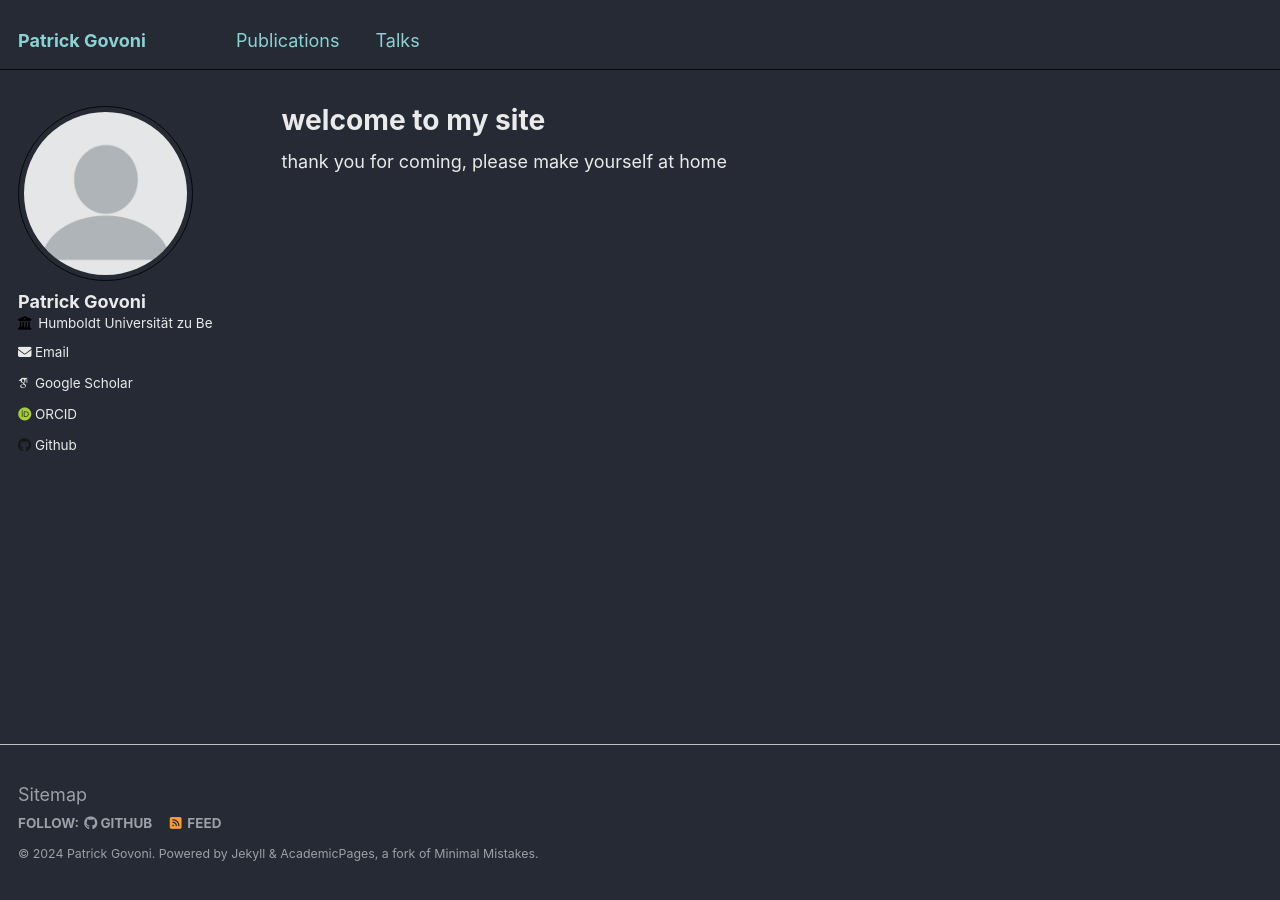
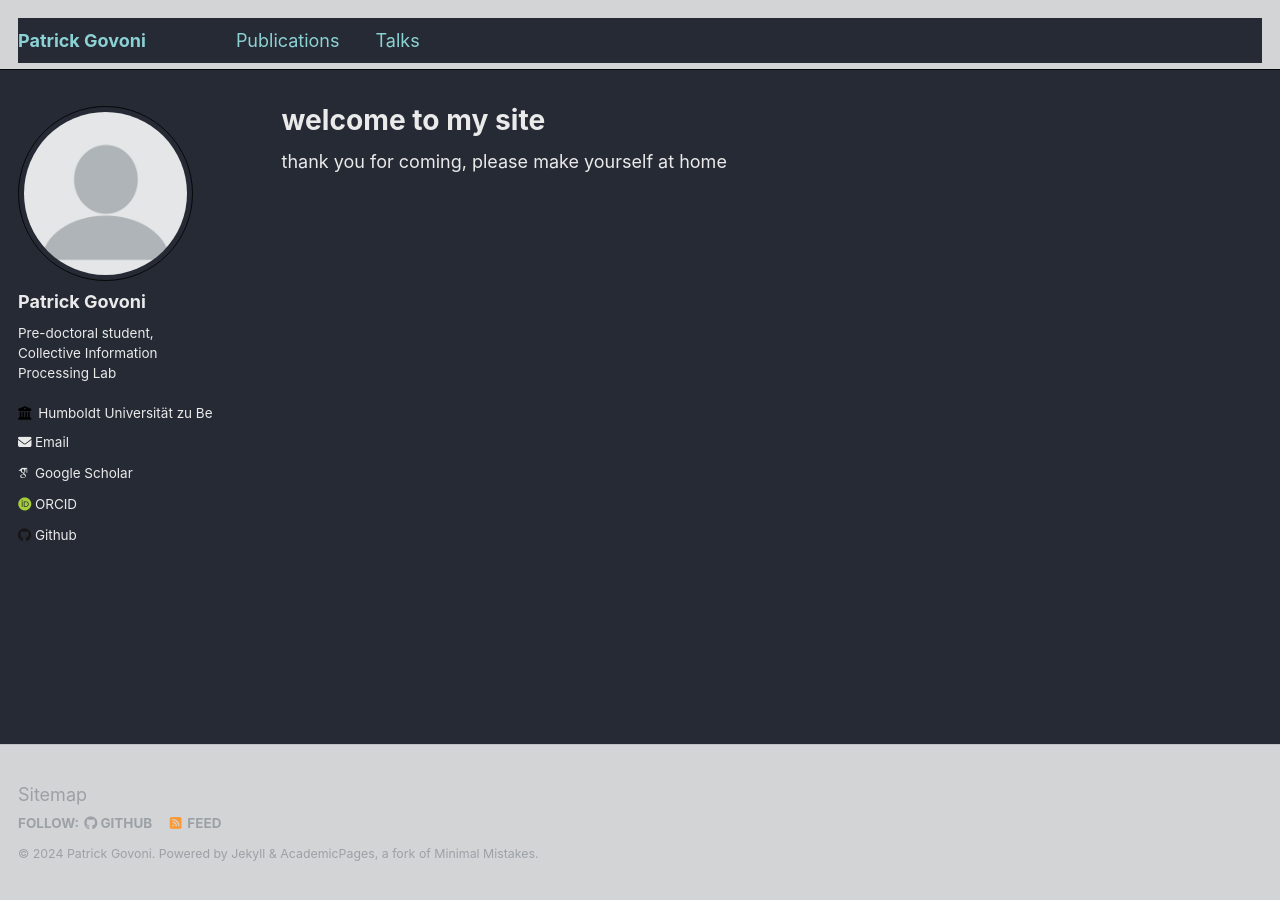
Before and after one commit to pgovoni21/pgovoni21.github.io, a Jekyll site: the page built from _pages/about.md, in a window 1280 px wide. Built offline with Jekyll 4.4.1, drawn with Linux system fonts in a browser that asks for light colours; some web fonts are replaced.

Commit message:
color head/foot

```diff
--- a/_config.yml
+++ b/_config.yml
@@ -24,7 +24,7 @@ author:
   avatar           : "profile.png"
   name             : "Patrick Govoni"
   pronouns         : # example: "she/her"
-  bio              : #"Short biography for the left-hand sidebar"
+  bio              : "Pre-doctoral student, Collective Information Processing Lab"
   location         : #"Berlin"
   employer         : "Humboldt Universität zu Berlin"
   uri              : # URL
@@ -281,22 +281,22 @@ sass:
 permalink: /:categories/:title/
 # paginate: 5 # amount of posts to show
 # paginate_path: /page:num/
-timezone: America/Los_Angeles # http://en.wikipedia.org/wiki/List_of_tz_database_time_zones
+timezone: Europe/Berlin # http://en.wikipedia.org/wiki/List_of_tz_database_time_zones
 
 
 # Plugins
 plugins:
   - jekyll-paginate
-  - jekyll-sitemap
+  # - jekyll-sitemap
   - jekyll-gist
-  - jekyll-feed
+  # - jekyll-feed
   - jekyll-redirect-from
 # mimic GitHub Pages with --safe
 whitelist:
   - jekyll-paginate
-  - jekyll-sitemap
+  # - jekyll-sitemap
   - jekyll-gist
-  - jekyll-feed
+  # - jekyll-feed
   - jemoji
 
 
--- a/_sass/_footer.scss
+++ b/_sass/_footer.scss
@@ -20,7 +20,7 @@
           animation: intro 0.3s both;
   -webkit-animation-delay: 0.45s;
           animation-delay: 0.45s;
-  background-color: #252a34;
+  background-color: mix(#fff, #252a34, 80%);
   border-top: 1px solid $light-gray;
 
   footer {
--- a/_sass/_masthead.scss
+++ b/_sass/_masthead.scss
@@ -4,7 +4,7 @@
 
 .masthead {
   position: fixed;
-  background: #252a34;
+  background: mix(#fff, #252a34, 80%);
   border-bottom: 1px solid $border-color;
   height: $masthead-height;
   top: 0;
```
